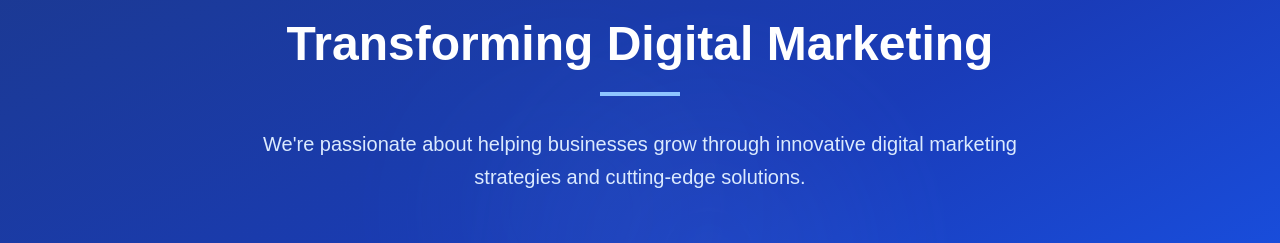
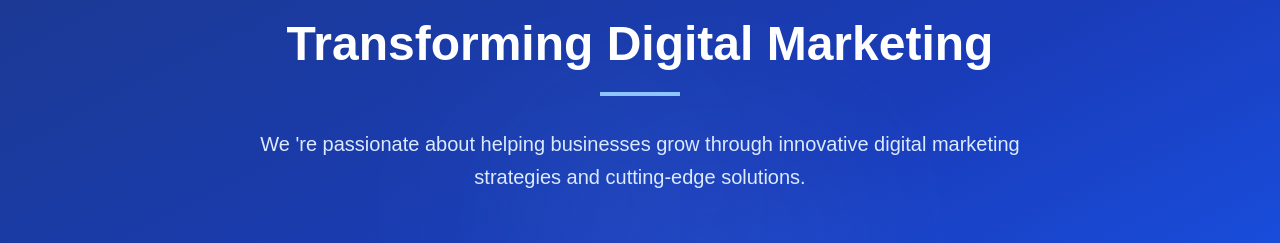
Before and after one commit to Kisoft-Tech-Solutions/paani_portfolio, a Next.js app: page / in a window 1280 px wide. Shown: the part 900-1143 px from the top of the page. Built offline with nearby package versions, Linux system fonts and the light colour scheme.

Commit message:
made error

```diff
--- a/src/components/home/About.tsx
+++ b/src/components/home/About.tsx
@@ -1,5 +1,4 @@
 'use client';
-import Image from 'next/image';
 import { motion } from 'framer-motion';
 
 const About = () => {
@@ -86,7 +85,7 @@ const About = () => {
             transition={{ delay: 0.6, duration: 0.8 }}
             className="text-xl text-blue-100 leading-relaxed"
           >
-            We're passionate about helping businesses grow through innovative digital
+            We &apos;re passionate about helping businesses grow through innovative digital
             marketing strategies and cutting-edge solutions.
           </motion.p>
         </motion.div>
```
